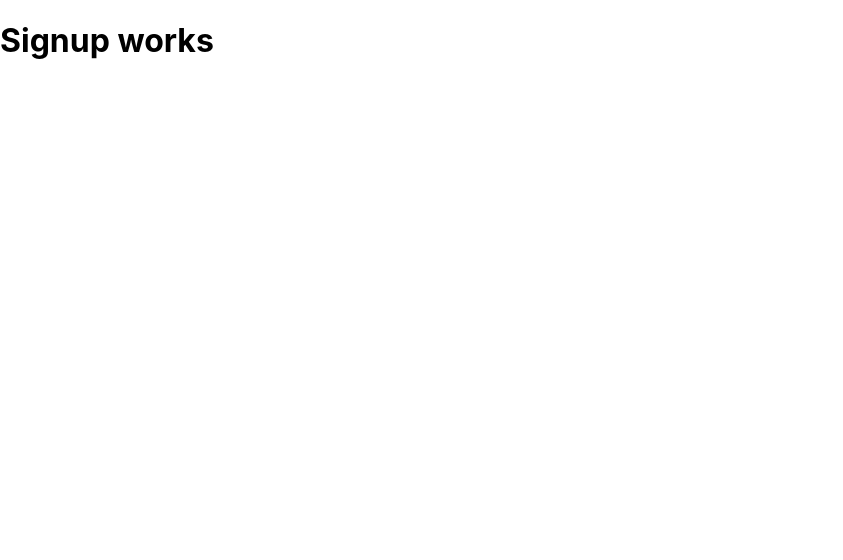
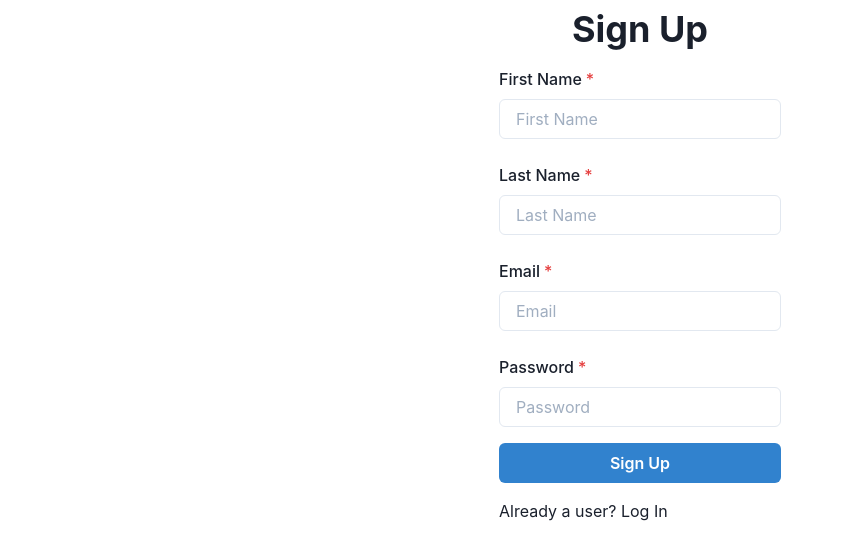
Before and after one commit to hmake98/react-auth, a React (Create React App) app: page /signup in a window 1280 px wide. Shown: the top 560 px of the page, without its empty margins (0-843 px from the left). Built offline with nearby package versions, Linux system fonts and the light colour scheme.

Commit message:
feat: login and signup page forms

```diff
--- a/package.json
+++ b/package.json
@@ -3,9 +3,13 @@
   "version": "0.1.0",
   "private": true,
   "dependencies": {
+    "@chakra-ui/react": "^1.8.6",
+    "@emotion/react": "^11.8.1",
+    "@emotion/styled": "^11.8.1",
     "@testing-library/jest-dom": "^5.16.2",
     "@testing-library/react": "^12.1.3",
     "@testing-library/user-event": "^13.5.0",
+    "framer-motion": "^6.2.8",
     "react": "^17.0.2",
     "react-dom": "^17.0.2",
     "react-router-dom": "^6.2.2",
--- a/src/App.js
+++ b/src/App.js
@@ -4,9 +4,21 @@ import { BrowserRouter, Route, Routes } from 'react-router-dom'
 import PrivateRoute from './router/PrivateRouter';
 import PublicRoute from './router/PublicRouter';
 import { routes } from './router/index';
+import { ChakraProvider, extendTheme } from '@chakra-ui/react'
+
+const colors = {
+  brand: {
+    900: '#1a365d',
+    800: '#153e75',
+    700: '#2a69ac',
+  },
+}
+
+const theme = extendTheme({ colors })
 
 function App() {
   return (
+    <ChakraProvider theme={theme}>
       <BrowserRouter>
         <Fragment>
           <Routes>
@@ -21,6 +33,7 @@ function App() {
           </Routes>
         </Fragment>
       </BrowserRouter>
+    </ChakraProvider>
   );
 }
 
--- a/src/pages/Login.js
+++ b/src/pages/Login.js
@@ -1,8 +1,36 @@
 import '../styles/Login.css';
+import { Box, Button, Flex, FormControl, FormLabel, Heading, Input, Link, Text } from '@chakra-ui/react';
+import { useNavigate } from 'react-router-dom';
+import { routes } from '../router';
 
 function Login() {
+    const navigate = useNavigate();
     return (
-        <h1> Login works </h1>
+        <Flex width="full" align="center" justifyContent="center">
+            <Box p={2}>
+                <Box textAlign="center">
+                    <Heading>Login</Heading>
+                </Box>
+                <Box my={4} textAlign="left">
+                    <form>
+                        <FormControl isRequired>
+                            <FormLabel>Email</FormLabel>
+                            <Input type="email" placeholder="Email" />
+                        </FormControl>
+                        <FormControl mt={6} isRequired>
+                            <FormLabel>Password</FormLabel>
+                            <Input type="password" placeholder="Password" />
+                        </FormControl>
+                        <Button width="full" mt={4} type="submit" colorScheme='blue'>
+                            Log In
+                        </Button>
+                        <Box mt={4}>
+                            <Text> Not a user?  <Link onClick={() => navigate(routes.signup.path)}>Sign Up</Link> </Text>
+                        </Box>
+                    </form>
+                </Box>
+            </Box>
+        </Flex>
     )
 }
 
--- a/src/pages/Signup.js
+++ b/src/pages/Signup.js
@@ -1,8 +1,44 @@
 import '../styles/Signup.css';
+import { Box, Button, Flex, FormControl, FormLabel, Heading, Input, Link, Text } from '@chakra-ui/react';
+import { useNavigate } from 'react-router-dom';
+import { routes } from '../router';
 
 function Signup() {
+    const navigate = useNavigate();
     return (
-        <h1> Signup works </h1>
+        <Flex width="full" align="center" justifyContent="center">
+            <Box p={2}>
+                <Box textAlign="center">
+                    <Heading>Sign Up</Heading>
+                </Box>
+                <Box my={4} textAlign="left">
+                    <form>
+                        <FormControl isRequired>
+                            <FormLabel>First Name</FormLabel>
+                            <Input type="firstname" placeholder="First Name" />
+                        </FormControl>
+                        <FormControl mt={6} isRequired>
+                            <FormLabel>Last Name</FormLabel>
+                            <Input type="lastname" placeholder="Last Name" />
+                        </FormControl>
+                        <FormControl mt={6} isRequired>
+                            <FormLabel>Email</FormLabel>
+                            <Input type="email" placeholder="Email" />
+                        </FormControl>
+                        <FormControl mt={6} isRequired>
+                            <FormLabel>Password</FormLabel>
+                            <Input type="password" placeholder="Password" />
+                        </FormControl>
+                        <Button width="full" mt={4} type="submit" colorScheme='blue'>
+                            Sign Up
+                        </Button>
+                        <Box mt={4}>
+                            <Text> Already a user?  <Link onClick={() => navigate(routes.login.path)}>Log In</Link> </Text>
+                        </Box>
+                    </form>
+                </Box>
+            </Box>
+        </Flex>
     )
 }
 
--- a/src/router/index.js
+++ b/src/router/index.js
@@ -4,6 +4,16 @@ import Home from '../pages/Home';
 import NotFound from '../pages/NotFound';
 
 export const routes = {
+    no_match: {
+        id: 'no_match',
+        path: '*',
+        name: 'Not Found',
+        isPublic: true,
+        exact: true,
+        isStatic: true,
+        isRestricted: false,
+        element: NotFound,
+    },
     index: {
         id: 'index',
         path: '/',
@@ -44,14 +54,4 @@ export const routes = {
         isRestricted: false,
         element: Signup,
     },
-    no_match: {
-        id: 'no_match',
-        path: '*',
-        name: 'Not Found',
-        isPublic: true,
-        exact: true,
-        isStatic: true,
-        isRestricted: false,
-        element: NotFound,
-    }
 }
```
Also changed, not shown: 1 other file (tests, documents, lock files or other folders). Lines whose indentation alone changed are shown as unchanged.
